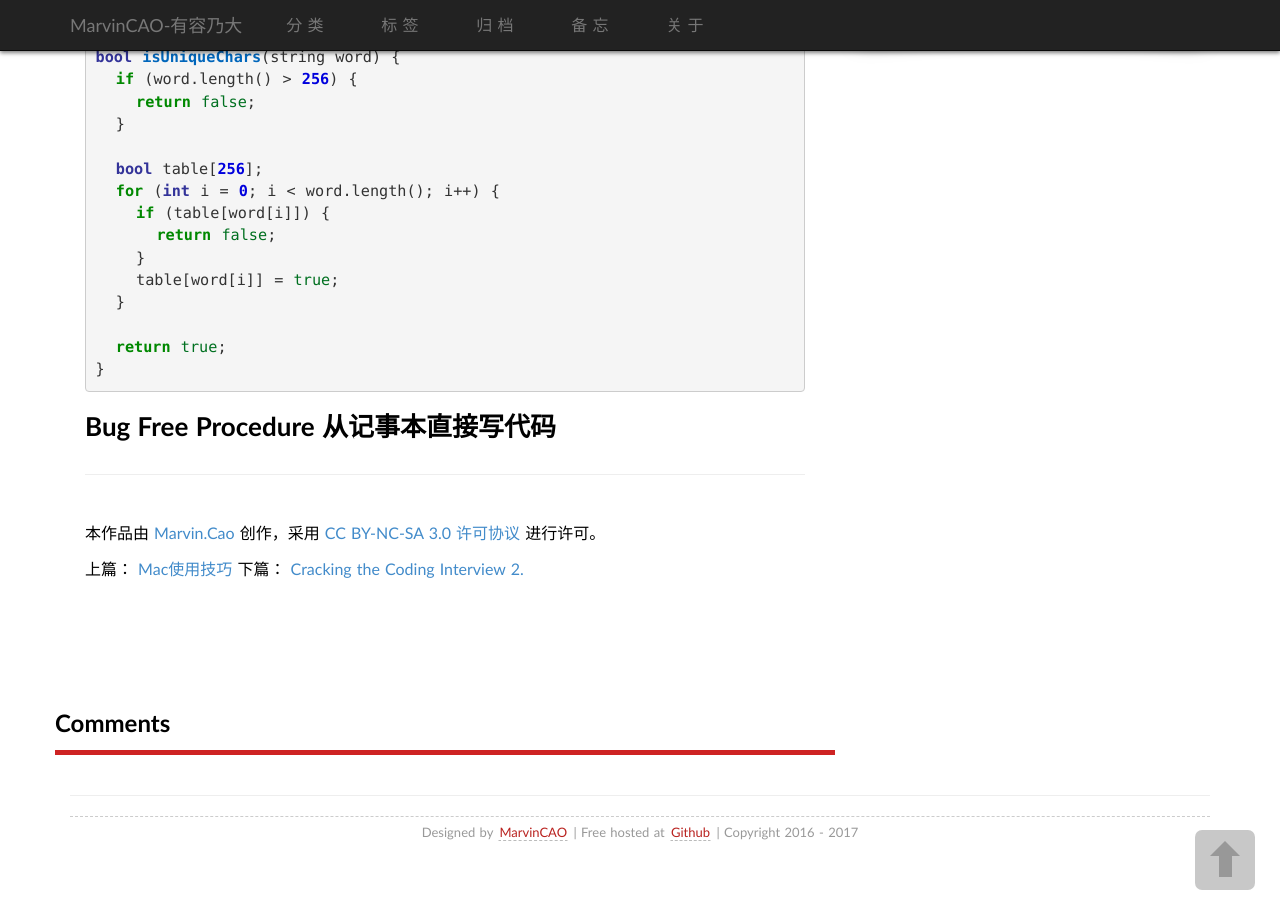
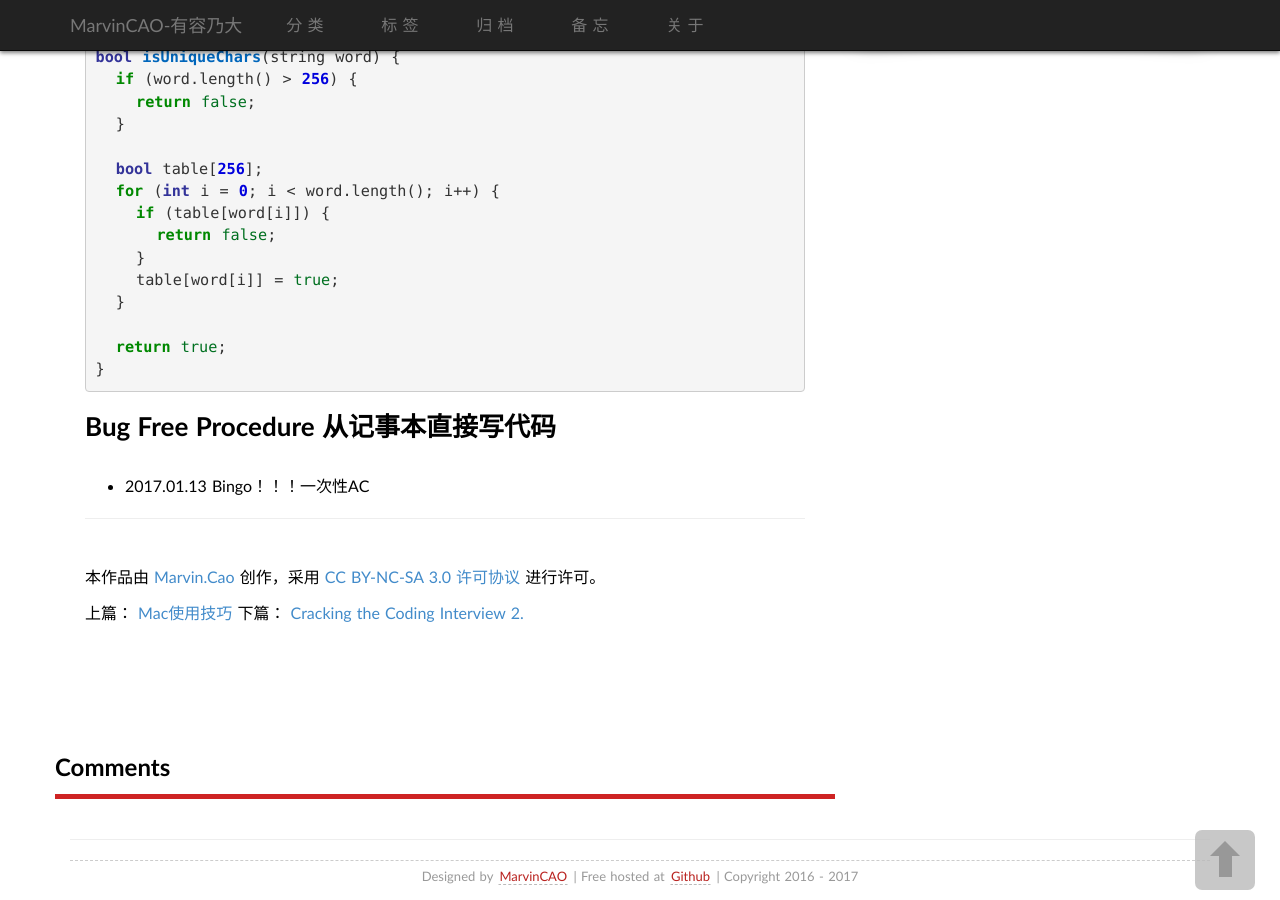
Before and after one commit to caogang/caogang.github.io, a Jekyll site: the page built from _posts/2017-01-11-CC1.md, in a window 1280 px wide and 900 px high, scrolled down 753 px. Built offline with Jekyll 4.4.1, drawn with Linux system fonts in a browser that asks for light colours; some web fonts are replaced; comment, search, counter and statistics services are not loaded.

Commit message:
CC1 BugFree

````diff
--- a/_posts/2017-01-11-CC1.md
+++ b/_posts/2017-01-11-CC1.md
@@ -51,3 +51,5 @@ bool isUniqueChars(string word) {
 ```
 
 ## Bug Free Procedure 从记事本直接写代码
+
+- 2017.01.13 Bingo！！！一次性AC
````
